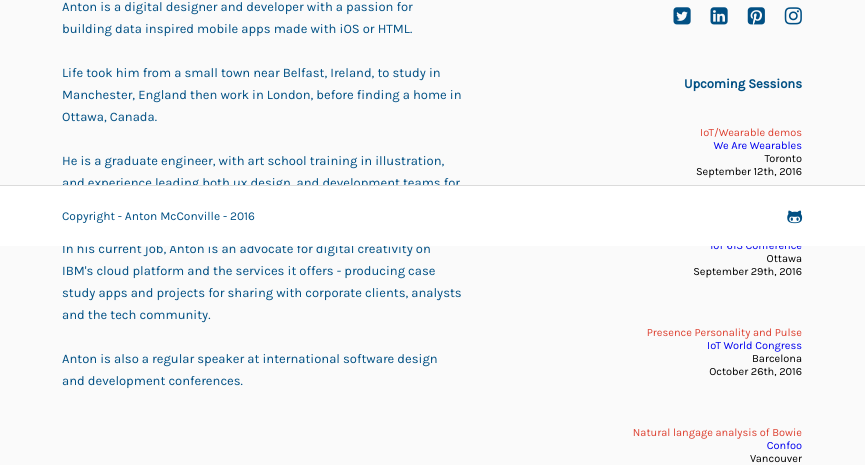
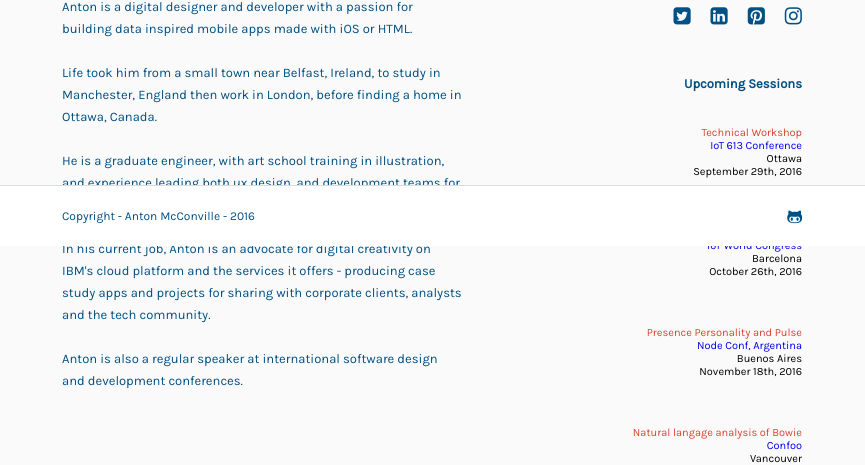
Before and after one commit to antonmc/antonmc.github.io, a Jekyll site: the page about.html, which Jekyll copies as it is, in a window 1280 px wide. Shown: the part 654-1119 px from the top of the page, without its empty margins (208-1073 px from the left). Built offline with Jekyll 4.4.1, drawn with Linux system fonts in a browser that asks for light colours; nearby versions of some CDN libraries.

Commit message:
conference

```diff
--- a/about.html
+++ b/about.html
@@ -65,12 +65,6 @@
 
                             <div class="talkstitle">Upcoming Sessions</div>
                             <div class="talk">
-                                <div class="talktitle">IoT/Wearable demos</div>
-                                <div class="talklink"><a href=" http://www.wearewearables.com/">We Are Wearables</a></div>
-                                <div class="talklink">Toronto</div>
-                                <div class="talklink">September 12th, 2016</div>
-                            </div>
-                            <div class="talk">
                                 <div class="talktitle">Technical Workshop</div>
                                 <div class="talklink"><a href="http://www.iot613.ca/about/schedule/">IoT 613 Conference</a></div>
                                 <div class="talklink">Ottawa</div>
@@ -81,6 +75,12 @@
                                 <div class="talklink"><a href="http://www.iotsworldcongress.com/congress/2016-speakers/">IoT World Congress</a></div>
                                 <div class="talklink">Barcelona</div>
                                 <div class="talklink">October 26th, 2016</div>
+                            </div>
+                            <div class="talk">
+                                <div class="talktitle">Presence Personality and Pulse</div>
+                                <div class="talklink"><a href=" https://2016.nodeconf.com.ar/">Node Conf, Argentina</a></div>
+                                <div class="talklink">Buenos Aires</div>
+                                <div class="talklink">November 18th, 2016</div>
                             </div>
                             <div class="talk">
                                 <div class="talktitle">Natural langage analysis of Bowie</div>
```
